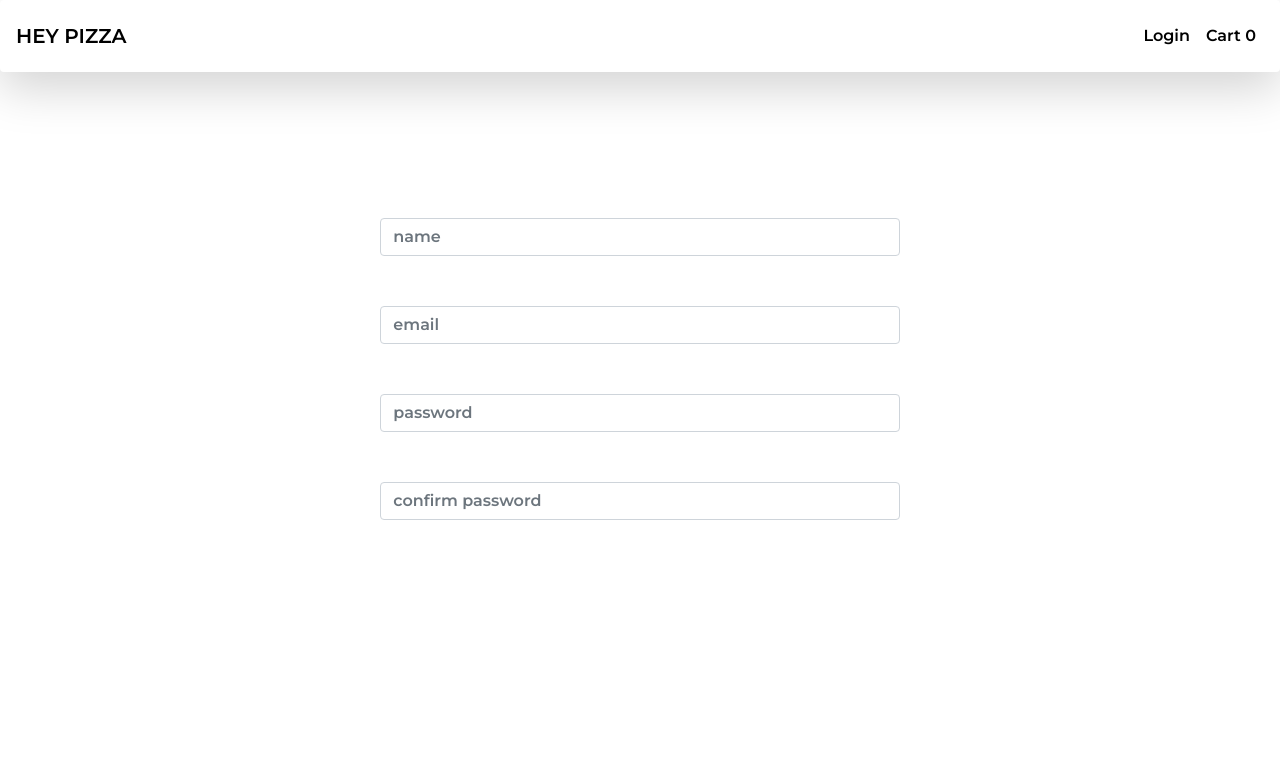
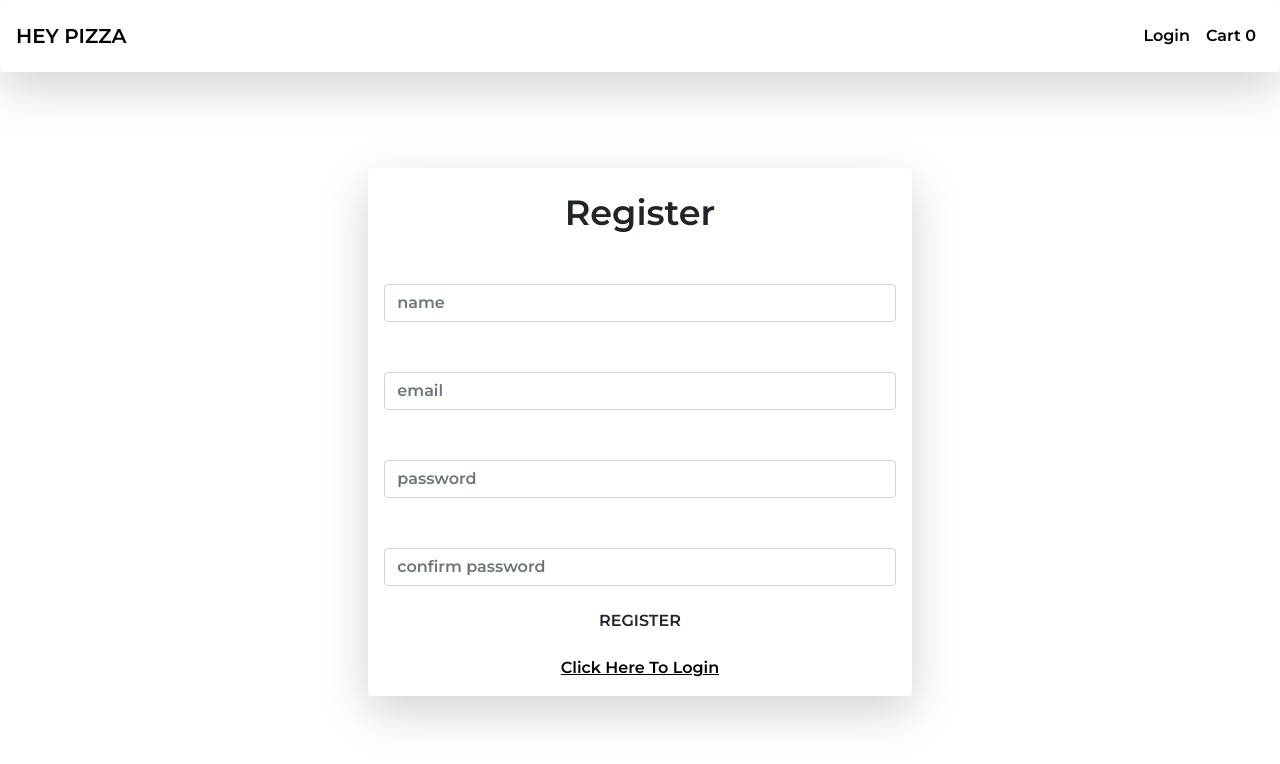
Before and after one commit to sakthiveltsmr/Pizza-Front-End-using-React, a React (Create React App) app: page /register in a window 1280 px wide. Shown: the top 764 px of the page. Built offline with nearby package versions, Linux system fonts and the light colour scheme.

Commit message:
register

```diff
--- a/src/pages/Register/Register.js
+++ b/src/pages/Register/Register.js
@@ -1,35 +1,90 @@
-import React from "react";
+import React, { useState, useEffect } from "react";
+import { useDispatch, useSelector } from "react-redux";
+import { registerUser } from "../../action/userActions";
+import Error from "../../component/Error/Error";
+import Loading from "../../component/loading/Loading";
+import Success from "../../component/Success/Success";
+export default function Register() {
+  const [name, setname] = useState("");
+  const [email, setemail] = useState("");
+  const [password, setpassword] = useState("");
+  const [cpassword, setcpassword] = useState("");
+  const registerstate = useSelector((state) => state.registerUserReducer);
+  const { error, loading, success } = registerstate;
+  const dispatch = useDispatch();
+  function register() {
+    if (password != cpassword) {
+      alert("passwords not matched");
+    } else {
+      const user = {
+        name,
+        email,
+        password,
+      };
+      console.log(user);
+      dispatch(registerUser(user));
+    }
+  }
 
-export default function Register() {
   return (
-    <div>
-      <div class="row justify-content-center mt-5">
-        <div className="col-md-5 mt-5">
+    <div className="register">
+      <div className="row justify-content-center mt-5">
+        <div className="col-md-5 mt-5 text-left shadow-lg p-3 mb-5 bg-white rounded">
+          {loading && <Loading />}
+          {success && <Success success="User Registered Successfully" />}
+          {error && <Error error="Email already registred" />}
+
+          <h2 className="text-center m-2" style={{ fontSize: "35px" }}>
+            Register
+          </h2>
           <div>
             <input
+              required
               type="text"
               placeholder="name"
               className="form-control"
-              required
+              value={name}
+              onChange={(e) => {
+                setname(e.target.value);
+              }}
             />
             <input
+              required
               type="email"
               placeholder="email"
               className="form-control"
-              required
+              value={email}
+              onChange={(e) => {
+                setemail(e.target.value);
+              }}
             />
             <input
-              type="text"
+              type="password"
               placeholder="password"
               className="form-control"
+              value={password}
               required
+              onChange={(e) => {
+                setpassword(e.target.value);
+              }}
             />
             <input
               type="text"
               placeholder="confirm password"
               className="form-control"
+              value={cpassword}
               required
+              onChange={(e) => {
+                setcpassword(e.target.value);
+              }}
             />
+            <button onClick={register} className="btn mt-3 mb-3">
+              REGISTER
+            </button>
+            <br />
+            <a style={{ color: "black" }} href="/login">
+              Click Here To Login
+            </a>
           </div>
         </div>
       </div>
```
